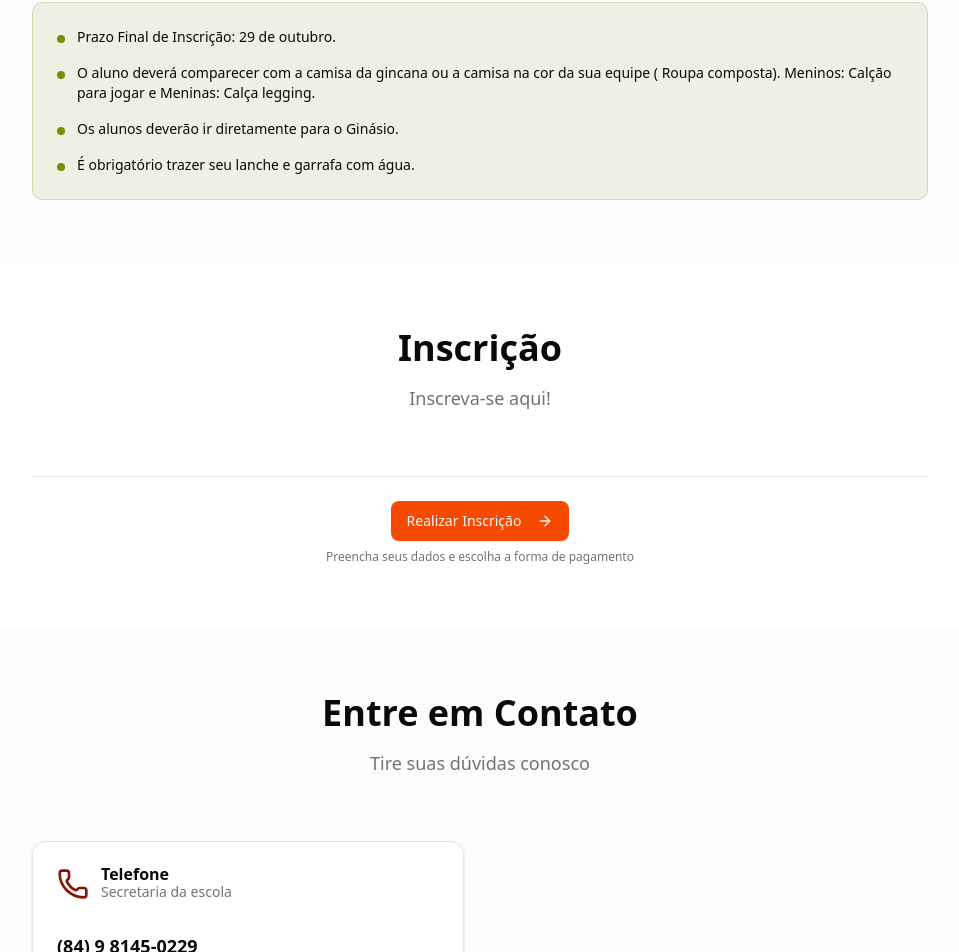
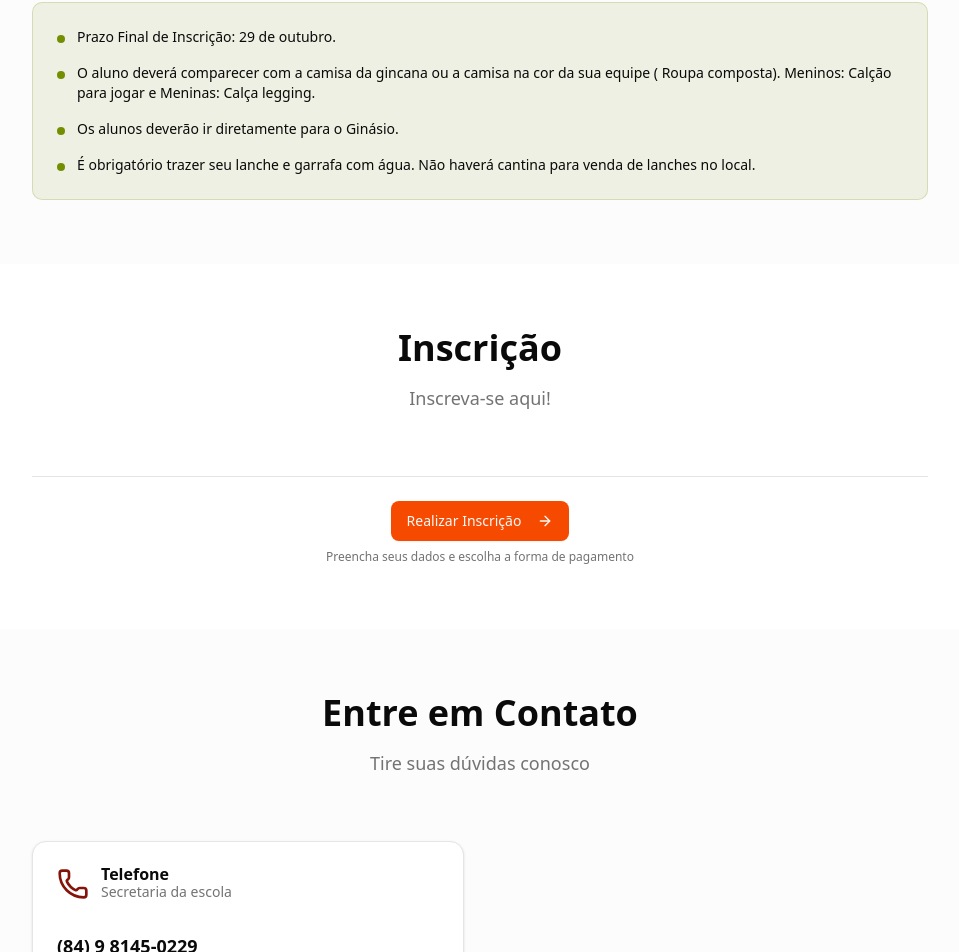
Before and after one commit to pedrologapp/amadeus-2025-jogosinterclasse, a React (Vite) app: page / in a window 1280 px wide. Shown: the part 1500-2452 px from the top of the page, without its empty margins (160-1119 px from the left). Built offline with nearby package versions, Linux system fonts and the light colour scheme.

Commit message:
Update App.jsx

```diff
--- a/src/App.jsx
+++ b/src/App.jsx
@@ -292,7 +292,7 @@ import React, { useState } from 'react';
                 <div className="w-2 h-2 bg-accent rounded-full mt-2 flex-shrink-0"></div>
                 <div>
                   <p className="text-sm">
-                    É obrigatório trazer seu lanche e garrafa com água.
+                    É obrigatório trazer seu lanche e garrafa com água. Não haverá cantina para venda de lanches no local.
                   </p>
                 </div>
               </div>
```
